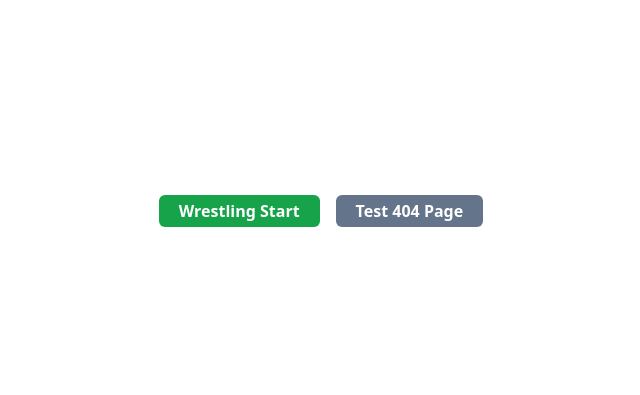
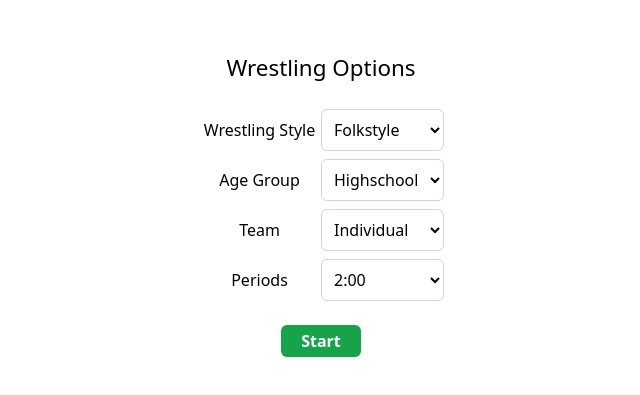
Before and after one commit to smkn-esdikay/pintv-sv2, a Svelte app: page / in a window 1280 px wide. Before the commit this address had no page. Shown: the part 187-582 px from the top of the page, without its empty margins (319-959 px from the left). Built offline with nearby package versions, Linux system fonts and the light colour scheme.

Commit message:
reworking selection screen
draw from constants

```diff
--- a/src/App.svelte
+++ b/src/App.svelte
@@ -1,6 +1,6 @@
 <script lang="ts">
   import { getCurrentRoute } from './lib/router.svelte';
-  import Home from './pages/Home.svelte';
+  // import Home from './pages/Home.svelte';
   import Selector from './pages/Selector.svelte';
   import Wrestling from './pages/Wrestling.svelte';
   import ScoreboardDisplay from './pages/ScoreboardDisplay.svelte';
@@ -12,7 +12,7 @@
 <main>
   <div class="min-h-screen">
     {#if currentRoute === 'home'}
-      <Home />
+      <Selector />
     {:else if currentRoute === 'selector'}
       <Selector />
     {:else if currentRoute === 'wrestling'}
--- a/src/components/_UI/ZonkDropdown.svelte
+++ b/src/components/_UI/ZonkDropdown.svelte
@@ -1,16 +1,16 @@
 <script lang="ts">
   interface Option {
-    value: string | number | null;
+    value: string | number | boolean | null;
     label: string;
   }
 
   interface Props {
-    value: string | number | null;
+    value: string | number | boolean| null;
     options: Option[];
     placeholder?: string;
     disabled?: boolean;
     className?: string;
-    onchange?: (newValue: string | number | null) => void;
+    onchange?: (newValue: string | number | boolean | null) => void;
   }
 
   let {
--- a/src/constants/wrestling.constants.ts
+++ b/src/constants/wrestling.constants.ts
@@ -1,4 +1,23 @@
 import type { SideColor, WAge, WConfig, WeightUnit, WPos, WStyle } from "@/types";
+
+
+export const cnsStyles: {
+  style: WStyle;
+  ages: WAge[] | undefined;
+}[] = [
+  {
+    style: "Folkstyle",
+    ages: ["Highschool", "College"],
+  },
+  {
+    style: "Freestyle",
+    ages: undefined,
+  },
+  {
+    style: "Greco",
+    ages: undefined,
+  },
+];
 
 /**
  * All time values are in seconds unless otherwise noted.
--- a/src/pages/Selector.svelte
+++ b/src/pages/Selector.svelte
@@ -1,32 +1,35 @@
 <script lang="ts">
   import { navigate } from '../lib/router.svelte';
   import { initStore } from "@/stores/init.svelte";
-  import type { WAge, WConfig, WStyle } from "@/types";
   import ZonkDropdown from "@/components/_UI/ZonkDropdown.svelte";
   import ZonkButton from "@/components/_UI/ZonkButton.svelte";
-    import { cnsClocks } from '@/constants/wrestling.constants';
-    import { formatSecondsArray } from '@/lib/math';
+  import { cnsStyles, cnsClocks } from '@/constants/wrestling.constants';
+  import { formatSecondsArray } from '@/lib/math';
+  import type { WAge, WConfig, WStyle } from "@/types";
 
-  let selectedType = $state(1);
-  let selectedTime = $state(1);
-  let selectedTeam = $state(1);
+  let selectedStyle: WStyle = $state("Folkstyle");
+  let selectedAge: Omit<WAge, 'undefined'> = $state("Highschool")
+  let selectedTime: number = $state(120);
+  let selectedTeam: boolean = $state(false);
 
-  const wrestlingTypeOptions = [
-    { value: 1, label: "Folkstyle Highschool" }, //  120, 90, 60
-    { value: 2, label: "Folkstyle College" }, // 180+120 (no choice)
-    { value: 3, label: "Greco" }, //  120, 90, 60
-    { value: 4, label: "Freestyle" }, //  120, 90, 60
-  ];
+  const wrestlingTypeOptions: { label: WStyle, value: WStyle}[] = cnsStyles.
+    map(st => ({ label: st.style, value: st.style }));
+  const ageOptions: { label: WAge, value: WAge }[] | undefined = $derived(
+    cnsStyles.
+      find(el => el.style === selectedStyle)?.
+      ages?.
+      map(age => ({ label: age, value: age }))
+  );
 
   const timeOptions = [
-    { value: 1, label: "2:00", seconds: 120 },
-    { value: 2, label: "1:30", seconds: 90 },
-    { value: 3, label: "1:00", seconds: 60 },
+    { value: 120, label: "2:00" },
+    { value: 90, label: "1:30" },
+    { value: 60, label: "1:00" },
   ];
 
   const teamOptions = [
-    { value: 1, label: "Individual" },
-    { value: 2, label: "Team" },
+    { value: false, label: "Individual" },
+    { value: true, label: "Team" },
   ];
 
   const folkstyleCollegeTimes: number[] = [];
@@ -37,53 +40,40 @@
     folkstyleCollegeTimes.push(cnsClocks[fcIdx].timers.p3 as number);
   }
 
-
-  const sec = $derived((): number => {
-    const idx = timeOptions.findIndex((el) => el.value === selectedTime);
-    return timeOptions[idx].seconds;
-  });
-
-  const showSelectTime = $derived(selectedType !== 2);
-  const canSubmit = $derived(!!selectedType && !!selectedTime);
+  const showSelectTime = $derived(
+    selectedStyle !== "Folkstyle" || selectedAge !== "College"
+  );
+  const canSubmit = $derived(!!selectedStyle && !!selectedTime);
 
   const initAndStart = () => {
 
-    let style: WStyle, age: WAge = undefined, periodLengths: number[];
+    let periodLengths: number[];
+    let age: WAge = selectedAge as WAge;
 
-    switch (selectedType) {
-      case 1:
-        style = "Folkstyle";
-        age = "Highschool";
-        periodLengths = [sec(), sec(), sec()];
-        break;
-      case 2:
-        style = "Folkstyle";
-        age = "College";
+    if (selectedStyle === "Freestyle" || selectedStyle === "Greco") {
+      periodLengths = [selectedTime, selectedTime];
+      age = undefined;
+    } else { // Folkstyle
+      if (selectedAge === "Highscool") {
+        periodLengths = [selectedTime, selectedTime, selectedTime];
+      } else { // College
         periodLengths = folkstyleCollegeTimes;
-        break;
-      case 3:
-        style = "Greco";
-        periodLengths = [sec(), sec()];
-        break;
-      case 4:
-        style = "Freestyle";
-        periodLengths = [sec(), sec()];
-        break;
-      default:
-        style = "Folkstyle";
-        age = "Highschool";
-        periodLengths = [sec(), sec(), sec()];
+      }
     }
 
     initStore.setAll({
-      style,
-      age,
+      style: selectedStyle,
+      age: selectedAge,
       periodLengths,
-      team: selectedTeam === 2
+      team: selectedTeam,
     } as WConfig)
 
     navigate("wrestling");
   };
+
+
+  $inspect('age', ageOptions);
+  $inspect('teamOptions', teamOptions, selectedTeam);
 </script>
 
 <div class="page">
@@ -91,24 +81,30 @@
     <div class="polar-col">
       <div
         id="dropdowns"
-        class="flex flex-col gap-4 justify-start items-center"
+        class="flex flex-col items-center gap-6"
       >
-        <h2>Wrestling Options</h2>
+        <div id="title">
+          <h3>Wrestling Options</h3>
+        </div>
 
-        <div>
+        <div id="dropdowns" class="grid grid-cols-2 gap-y-2 items-center">
           <div class="text-center">Wrestling Style</div>
           <ZonkDropdown
-            bind:value={selectedType}
+            bind:value={selectedStyle}
             options={wrestlingTypeOptions}
           />
-        </div>
 
-        <div>
+          {#if !!ageOptions && ageOptions.length > 0}
+            <div class="text-center">Age Group</div>
+            <ZonkDropdown
+              bind:value={selectedAge as string}
+              options={ageOptions as {label: string, value: string}[]}
+            />
+          {/if}
+
           <div class="text-center">Team</div>
           <ZonkDropdown bind:value={selectedTeam} options={teamOptions} />
-        </div>
 
-        <div>
           <div class="text-center">Periods</div>
           {#if !!showSelectTime}
             <ZonkDropdown bind:value={selectedTime} options={timeOptions} />
@@ -117,7 +113,8 @@
           {/if}
         </div>
       </div>
-      <div id="button" class="flex justify-center gap-4">
+
+      <div id="button" class="flex justify-center">
         <ZonkButton
           disabled={!canSubmit}
           color="green"
@@ -126,28 +123,14 @@
         >
           Start
         </ZonkButton>
-        <ZonkButton
-          disabled={!canSubmit}
-          color="grey"
-          size="lg"
-          onclick={() => navigate("home")}
-        >
-          Back
-        </ZonkButton>
       </div>
     </div>
   </div>
 </div>
 
 <style>
-
   .control-container {
-    @apply w-[60vw] h-[40vh]
-      overflow-y-auto
-      overflow-scroll
-      overflow-x-hidden
-      p-4
-      border-2 border-slate-300;
+    @apply w-full min-h-[40vh];
   }
 
   .polar-col {
```
